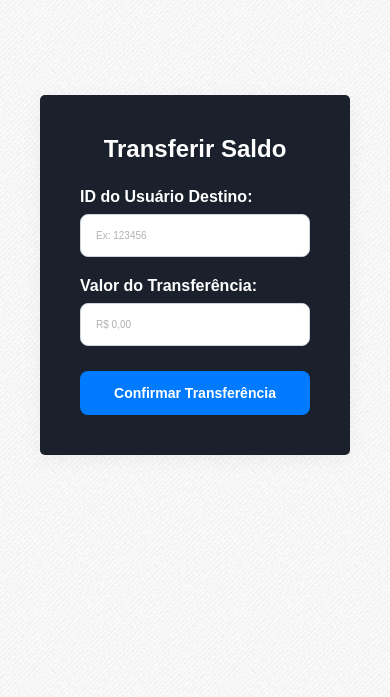
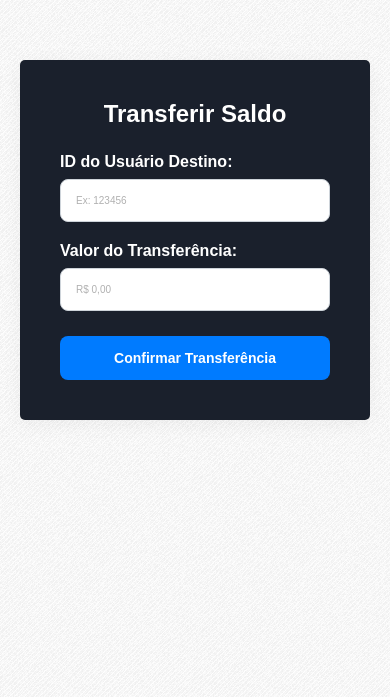
Before and after one commit to PFMJunior/carteira-financeira, a Next.js app: page /transfer in a window 390 px wide. Shown: the part 147-844 px from the top of the page. Built offline with nearby package versions, Linux system fonts and the light colour scheme.

Commit message:
Adding calc and style mobile

```diff
--- a/app/transfer/styles.module.scss
+++ b/app/transfer/styles.module.scss
@@ -3,7 +3,7 @@
     justify-content: center;
     align-items: center;
 
-    min-height: 100vh;
+    min-height: calc(100vh - 60px);
     padding: 4rem;
 
     .operationFormContainer {
@@ -116,3 +116,10 @@
         }
     }
 }
+
+@media only screen and (max-width: 1024px) {
+    .transferPage {
+        min-height: calc(100vh - 70px);
+        padding: 2rem;
+    }
+}
```
